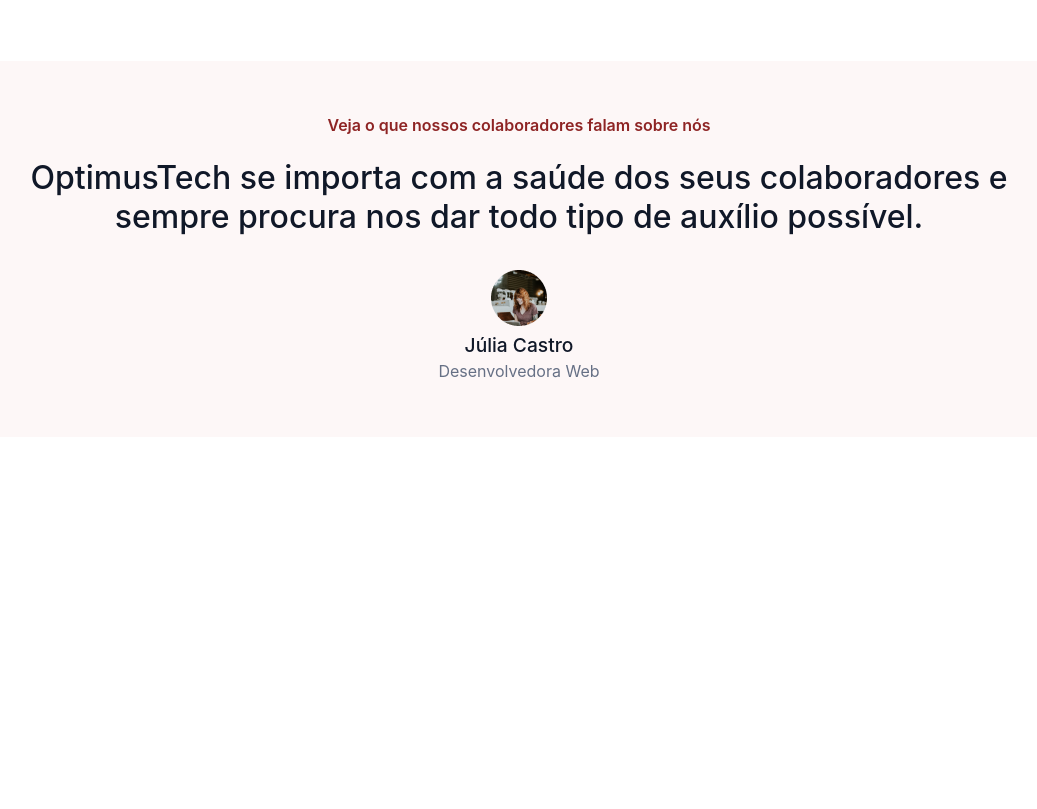
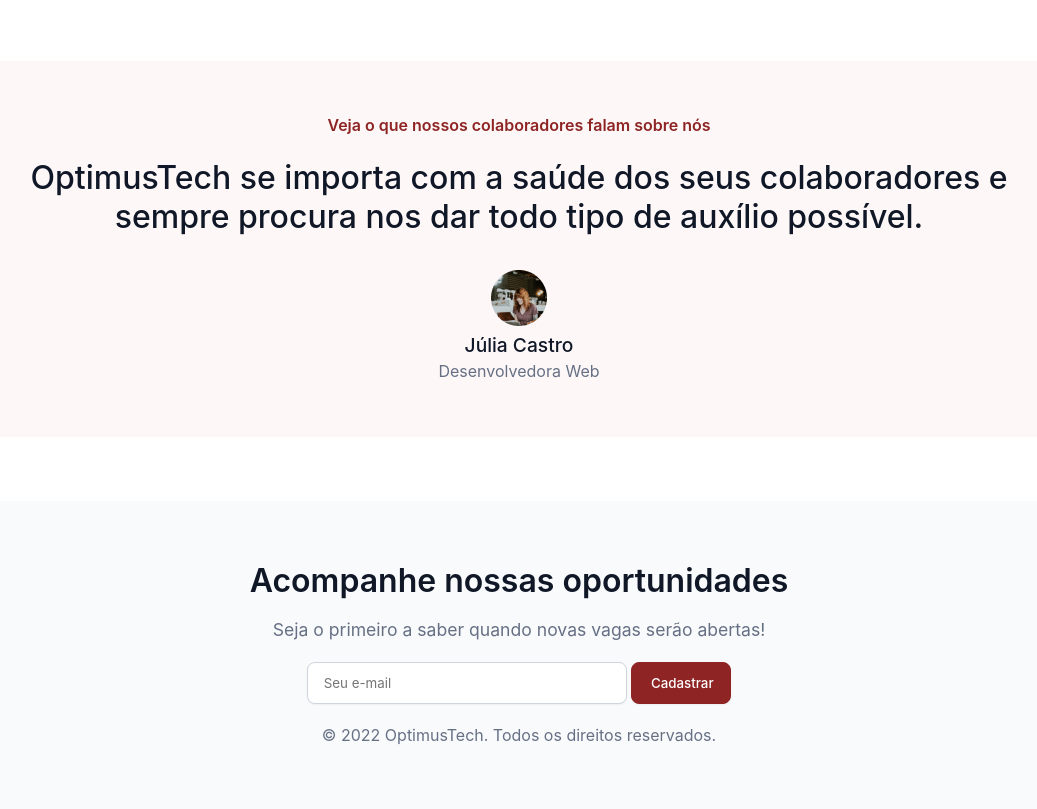
Before and after one commit to DanieleMarii/7-days-of-code-projects, a plain HTML site: page html-css-challenges/index.html in a window 1280 px wide. Shown: the part 2075-2884 px from the top of the page, without its empty margins (121-1158 px from the left). Before the commit the page ends 2512 px from the top, so only its background shows below. Drawn offline with Linux system fonts and the light colour scheme.

Commit message:
🎉 Dia 7/7 concluído

```diff
--- /dev/null
+++ b/html-css-challenges/assets/css/footer.css
@@ -0,0 +1,43 @@
+footer{
+    background-color: #f9fafb;
+    display: flex;
+    flex-direction: column;
+    align-items: center;
+    padding: 4rem;
+    gap: 1.3rem;
+}
+
+footer > h3{
+    font-size: 2rem;
+    font-weight: 600;
+    line-height: 2rem;
+    color: var(--title-color);
+}
+
+footer > p {
+    color: var(--text-color);
+    font-size: 1.1rem;
+    font-weight: 400;
+    line-height: 1.5rem;
+}
+
+footer > form > input{
+    padding: 12px 14px 12px 16px;
+    border: 1px solid #D0D5DD;
+    border-radius: 8px;
+    box-shadow: 0px 1px 2px rgba(16, 24, 40, 0.05);
+    width: 320px;
+}
+
+.footer-button{
+    width: 100px;
+    color: #FFFFFF;
+    font-weight: 500;
+    background-color: var(--main-color);
+    border: 1px solid var(--main-color);
+}
+
+footer > span{
+    font-weight: 400;
+    color: var(--text-color);
+}
--- a/html-css-challenges/index.html
+++ b/html-css-challenges/index.html
@@ -11,6 +11,7 @@
     <link rel="stylesheet" href="assets/css/talents.css">
     <link rel="stylesheet" href="assets/css/job.css">
     <link rel="stylesheet" href="assets/css/testimonial.css">
+    <link rel="stylesheet" href="assets/css/footer.css">
     <title>Home - OptimusTech</title>
 </head>
 <body>
@@ -132,5 +133,15 @@
             </div>
         </section>
     </main>
+
+    <footer>
+        <h3>Acompanhe nossas oportunidades</h3>
+        <p>Seja o primeiro a saber quando novas vagas serão abertas!</p>
+        <form>
+            <input type="text" placeholder="Seu e-mail">
+            <input class="footer-button" type="button" value="Cadastrar">
+        </form>
+        <span>&copy; 2022 OptimusTech. Todos os direitos reservados.</span>
+    </footer>
 </body>
 </html>
```
